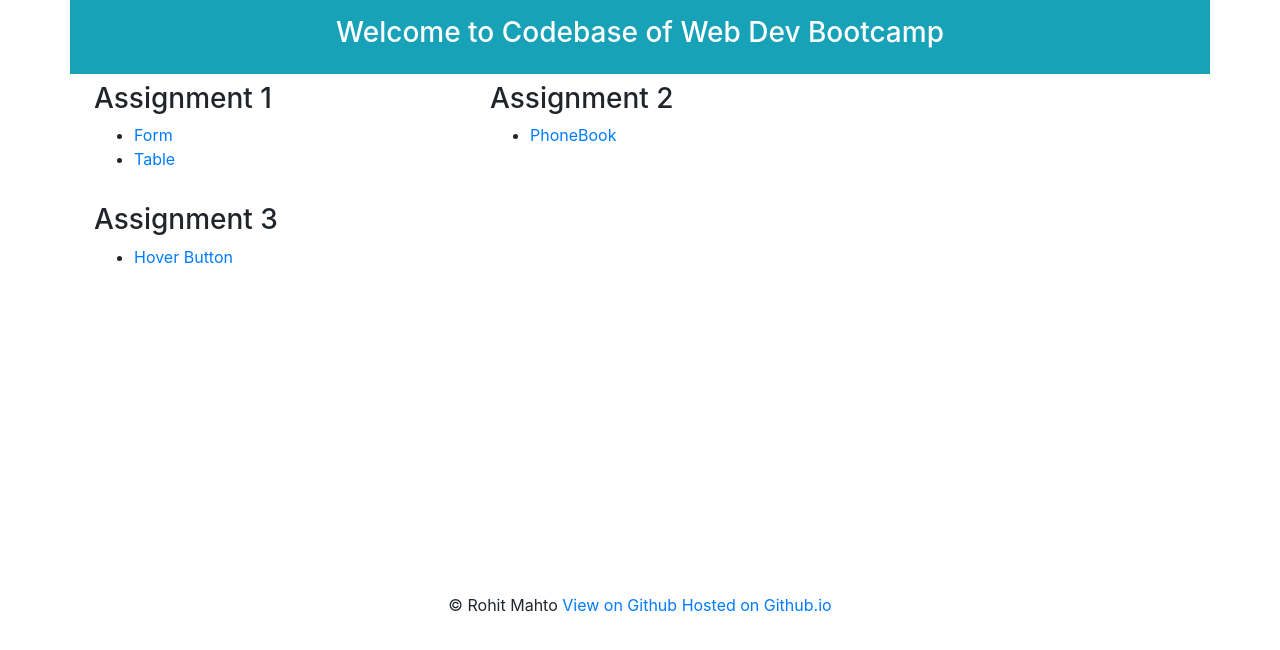
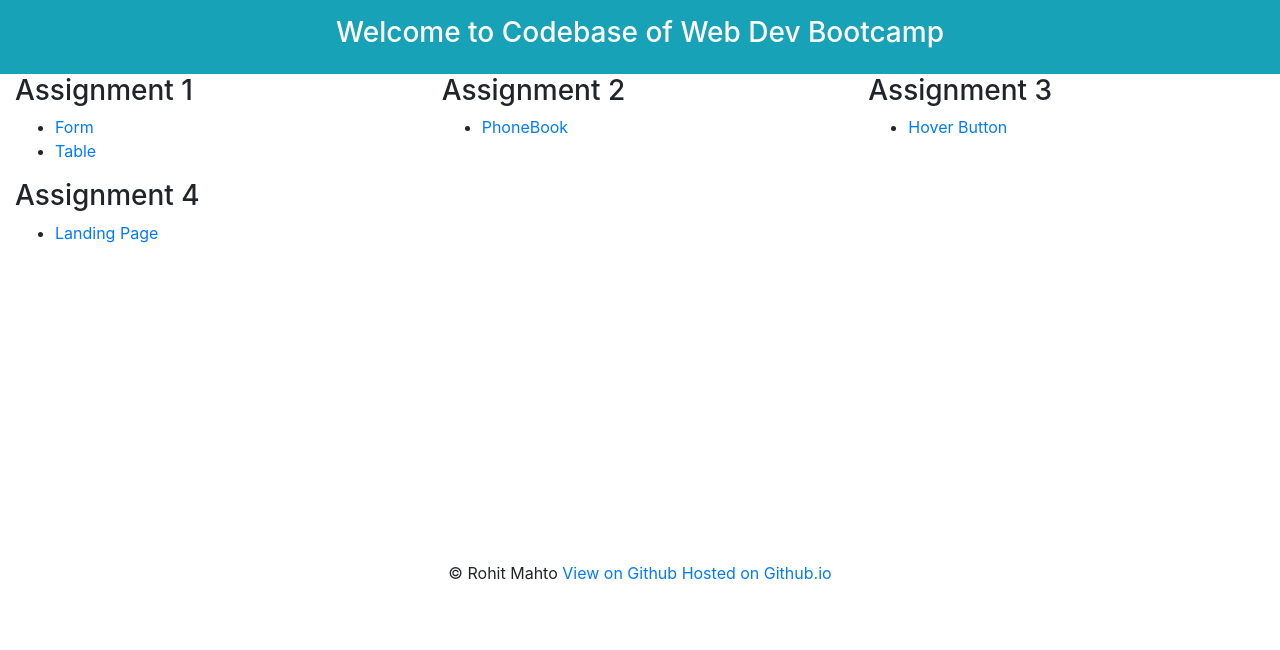
Before and after one commit to rohit267/rohit267-web-bootcamp.github.io, a plain HTML site: page index.html in a window 1280 px wide. Drawn offline with nearby package versions, Linux system fonts and the light colour scheme.

Commit message:
added assignment-4 to index.html

```diff
--- a/index.html
+++ b/index.html
@@ -9,31 +9,38 @@
 </head>
 
 <body>
-    <div class="container" style="height:500px;">
+    <div class="container-fluid" style="height:500px;">
         <div class="row">
             <div class="col-md-12 text-center p-3 text-white bg-info">
                 <h3>Welcome to Codebase of Web Dev Bootcamp</h3>
             </div>
         </div>
         <div class="row">
-            <div class="col-md-4 m-2  pl-3">
+            <div class="col-md-4  ">
                 <h3>Assignment 1</h3>
                 <ul>
                     <li> <a href="./assignment-1/form.html">Form</a> </li>
                     <li> <a href="./assignment-1/table.html">Table</a> </li>
                 </ul>
             </div>
-            <div class="col-md-4 m-2  pl-3">
+            <div class="col-md-4  ">
                 <h3>Assignment 2</h3>
                 <ul>
                     <li> <a href="./assignment-2/phonebook.html">PhoneBook</a> </li>
 
                 </ul>
             </div>
-            <div class="col-md-4 m-2  pl-3">
+            <div class="col-md-4  ">
                 <h3>Assignment 3</h3>
                 <ul>
                     <li> <a href="./assignment-3/index.html">Hover Button</a> </li>
+
+                </ul>
+            </div>
+            <div class="col-md-4  ">
+                <h3>Assignment 4</h3>
+                <ul>
+                    <li> <a href="./assignment-4/index.html">Landing Page</a> </li>
 
                 </ul>
             </div>
```
